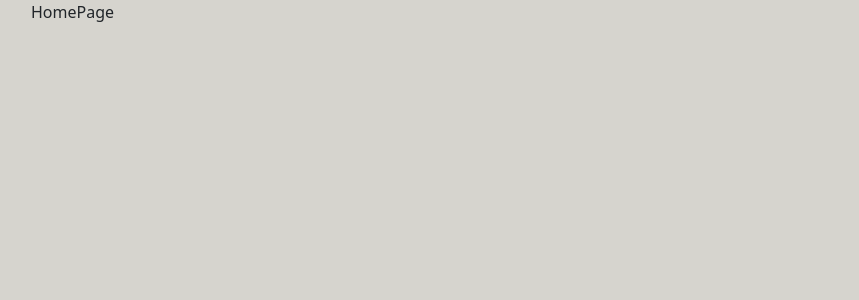
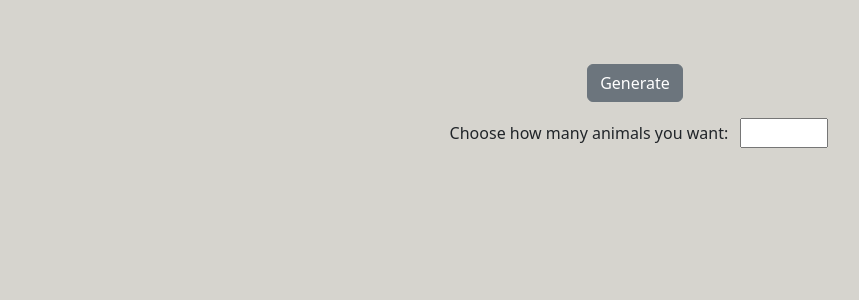
Before and after one commit to bebegom/generate-animals, a React (Vite) app: page / in a window 1280 px wide. Shown: the top 300 px of the page, without its empty margins (5-864 px from the left). Built offline with nearby package versions, Linux system fonts and the light colour scheme.

Commit message:
added Form, input and a button that will handle how many animals will be generated to the user

```diff
--- a/src/Pages/HomePage.jsx
+++ b/src/Pages/HomePage.jsx
@@ -1,9 +1,17 @@
-import {Container} from 'react-bootstrap'
+import {Button, Container, Form} from 'react-bootstrap'
 
 const HomePage = () => {
+    const handleSubmit = (e) => {
+        e.preventDefault()
+        console.log('e prevented')
+    }
     return (
-        <Container className='mx-4'>
-            HomePage
+        <Container className='my-5 d-flex flex-column align-items-center'>
+            <Button onClick={handleSubmit} type='submit' variant='secondary' className='my-3'>Generate</Button>
+            <Form>
+                <label htmlFor="quantity" className='mx-2'>Choose how many animals you want:</label> {/* TODO: tell the user what max-amount is */}
+                <input type="number" id="quantity" name="quantity" min="1" max="10" /> {/* TODO: change to data.length */}
+            </Form>
         </Container>
     )
 }
```
